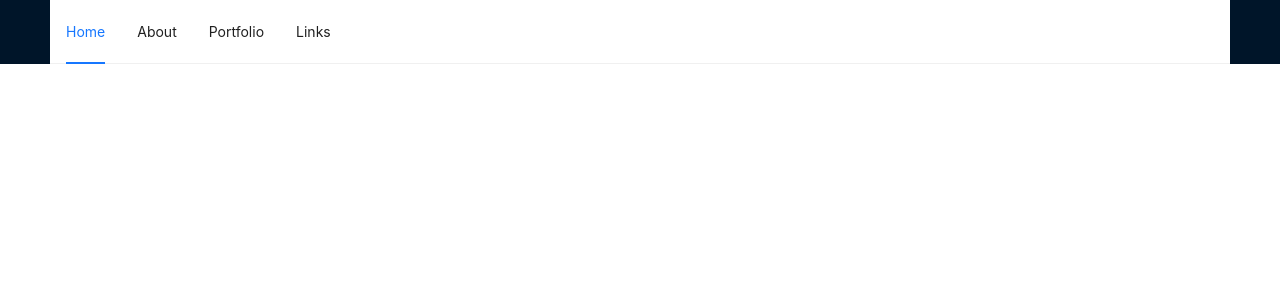
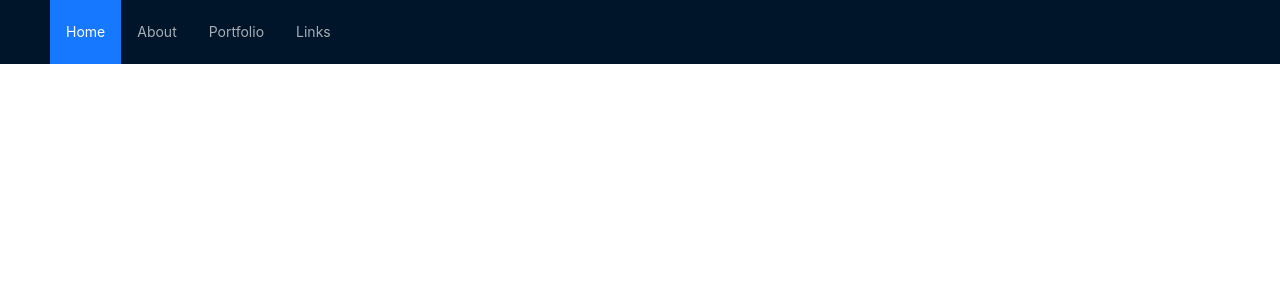
Before and after one commit to NotNanetteKaye/Frontend-AntDesign-nanettework, a React (Create React App) app: page / in a window 1280 px wide. Shown: the top 300 px of the page. Built offline with nearby package versions, Linux system fonts and the light colour scheme.

Commit message:
Altered css styling in NavBar.js

```diff
--- a/src/components/NavBar/NavBar.js
+++ b/src/components/NavBar/NavBar.js
@@ -6,7 +6,7 @@ const NavBar = () => {
         <div className='container-fluid'>
             <div className='NavBar'>
                 <div className='logo'>
-                    <Menu mode='horizontal' defaultSelectedKeys={['home']}>
+                    <Menu theme='dark' mode='horizontal' defaultSelectedKeys={['home']}>
                         <Menu.Item key='home'>Home</Menu.Item>
                         <Menu.Item key='about'>About</Menu.Item>
                         <Menu.Item key='portfolio'>Portfolio</Menu.Item>
```
